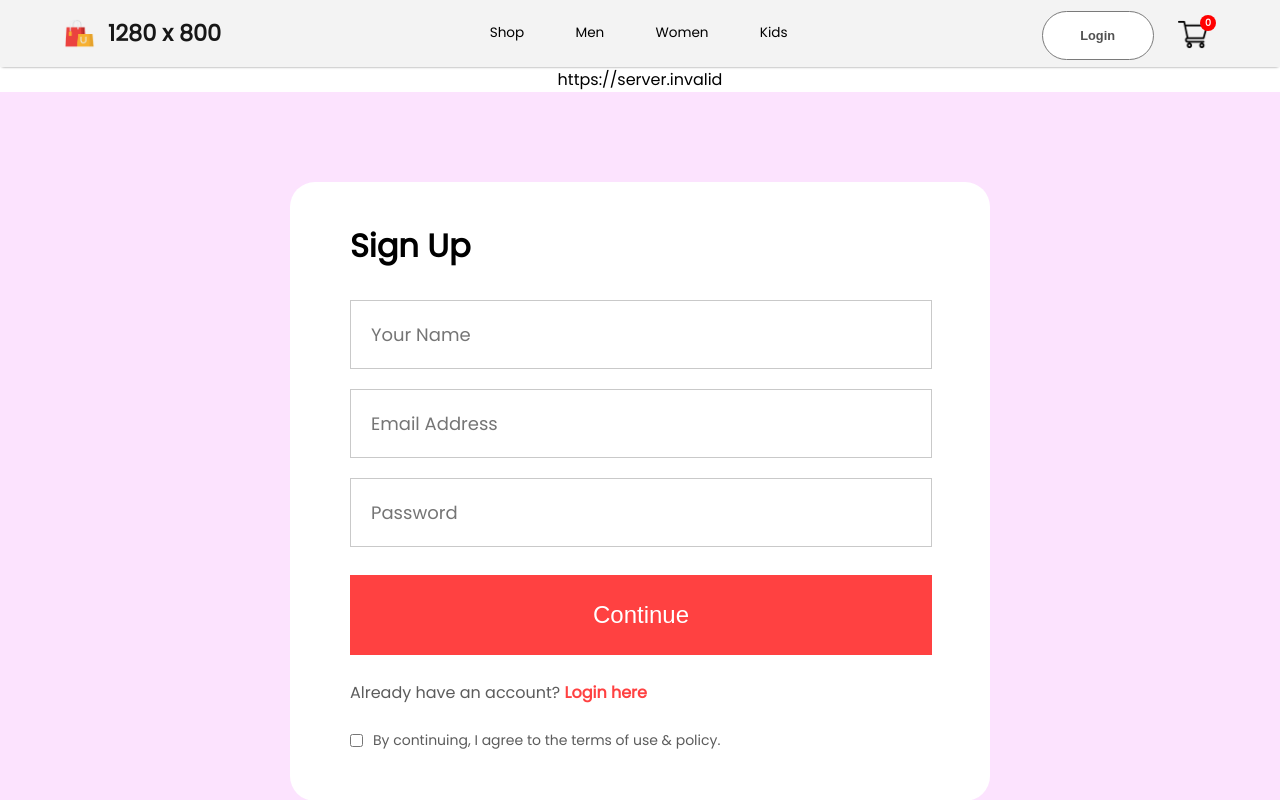
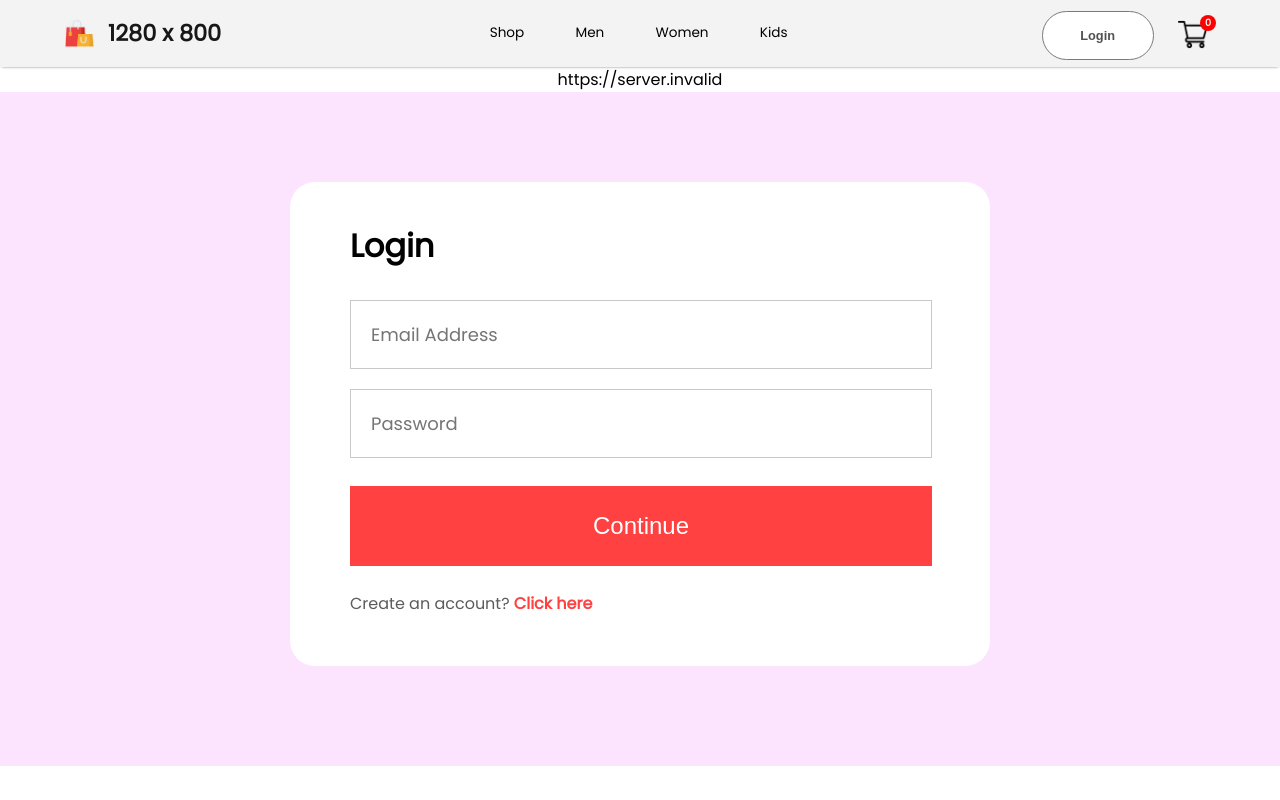
Before and after one commit to adrianmnh/e-comm, a React (Create React App) app: page /login in a window 1280 px wide. Shown: the top 800 px of the page. Built offline with nearby package versions, Linux system fonts and the light colour scheme; no server answers.

Commit message:
feat: Add react-router-dom and useNavigate hook to LoginSignup component

```diff
--- a/src/Pages/LoginSignup.jsx
+++ b/src/Pages/LoginSignup.jsx
@@ -1,9 +1,14 @@
 import React, { useState } from 'react'
+import { useNavigate } from 'react-router-dom'
 import './CSS/LoginSignup.css'
 
 const LoginSignup = () => {
 
-	const [state, setState] = useState('signup');
+	const navigate = useNavigate();
+
+	// Now you can use the `homepage` variable in your component.
+
+	const [state, setState] = useState('login');
 	const [formData, setFormData] = useState({
 		username: '',
 		email: '',
@@ -50,7 +55,7 @@ const LoginSignup = () => {
 
 		let responseData;
 		// api/ users/ signup
-		await fetch('http://localhost:4000/login', {
+		await fetch(`${apiUrl}/login`, {
 			method: 'POST',
 			headers: {
 				Accept: 'application/json',
@@ -58,23 +63,37 @@ const LoginSignup = () => {
 			},
 			body: JSON.stringify(formData)
 		}).then(res => {
-			if(!res.ok){
-				throw new Error('Network error')
+			console.log(res)
+			if (!res.ok) {
+				if (res.states >= 500) {
+					console.log('500: Server error')
+					throw new Error('Network error. Failed to Login');
+				}
+				if (res.status === 401) { // Unauthorized
+					console.log("401: Incorrect password")
+				}
+				if (res.status === 404) { // Unauthorized
+					console.log("404: User not found")
+				}
 			}
 			return res.json()
 		}).then(data => {
 			responseData = data;
+
 		}).catch(error => {
-			console.log(error)
-			responseData = { success: false, message: 'Network error. Failed to login' };
+			console.log('Error caught: ', error)
+			responseData = { success: false, message: error.message };
 		})
 
 		if (responseData.success) {
 			alert('Login successful');
 			localStorage.setItem('auth-token', responseData.token)
-			window.location.replace('/')
+			console.log(responseData)
+			navigate('/')
+
 		} else {
 			customAlert(responseData.message, 1600)
+			console.log(responseData)
 		}
 	}
 
@@ -123,7 +142,9 @@ const LoginSignup = () => {
 
 		let responseData;
 		// api/ users/ signup
-		await fetch('http://localhost:4000/signup', {
+		await fetch(`${apiUrl}/signup`, {
+
+			// Now you can use the `homepage` variable in your component. , {
 			method: 'POST',
 			headers: {
 				Accept: 'application/json',
@@ -131,21 +152,27 @@ const LoginSignup = () => {
 			},
 			body: JSON.stringify(formData)
 		}).then(res => {
-			if(!res.ok){
-				throw new Error('Network error')
+			if (!res.ok) {
+				if (res.status === 401) { // Unauthorized
+					throw new Error('Incorrect password');
+				} else {
+					throw new Error('Network error. Failed to Signup');
+				}
 			}
 			return res.json()
 		}).then(data => {
 			responseData = data;
 		}).catch(error => {
 			console.log(error)
-			responseData = { success: false, message: 'Network error. Failed to Signup' };
+			responseData = { success: false, message: error.message };
 		})
 
 		if (responseData.success) {
 			alert('Signup successful');
 			localStorage.setItem('auth-token', responseData.token)
-			window.location.replace('/')
+			navigate('/')
+
+			// window.location.replace('/')
 		} else {
 			customAlert(responseData.message, 1600)
 		}
```
